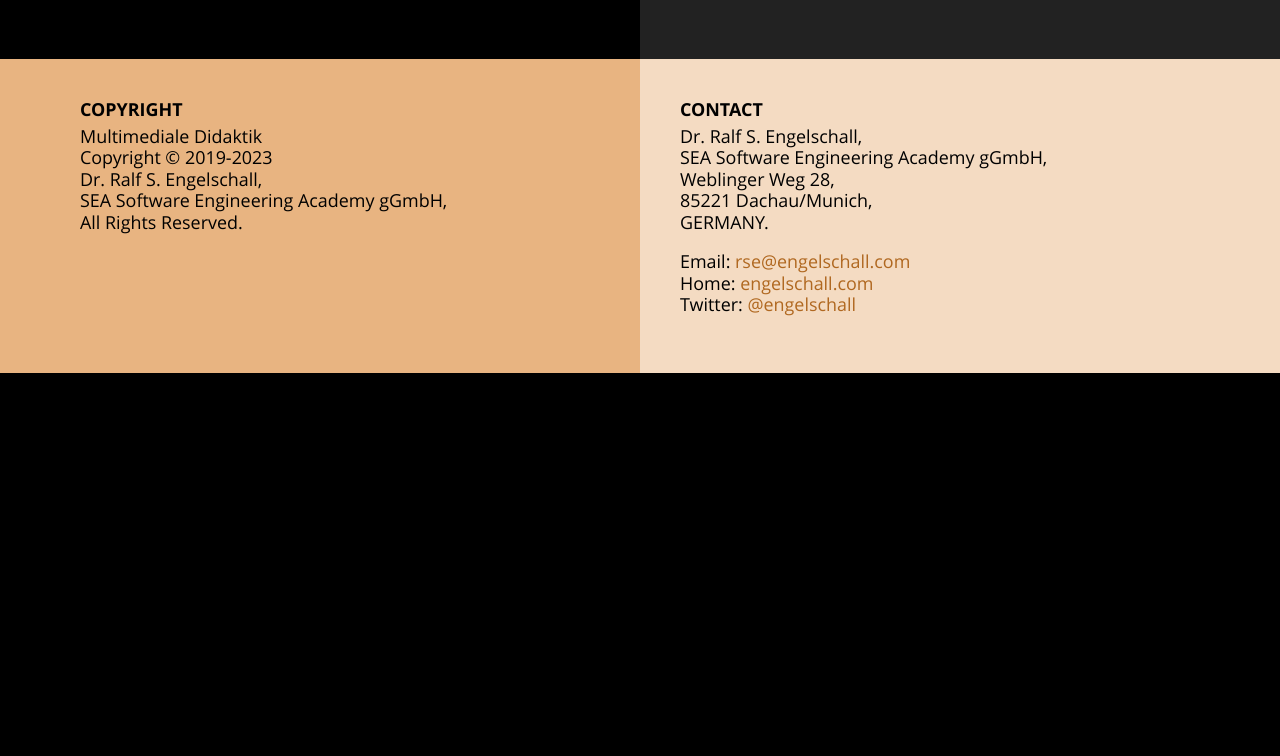
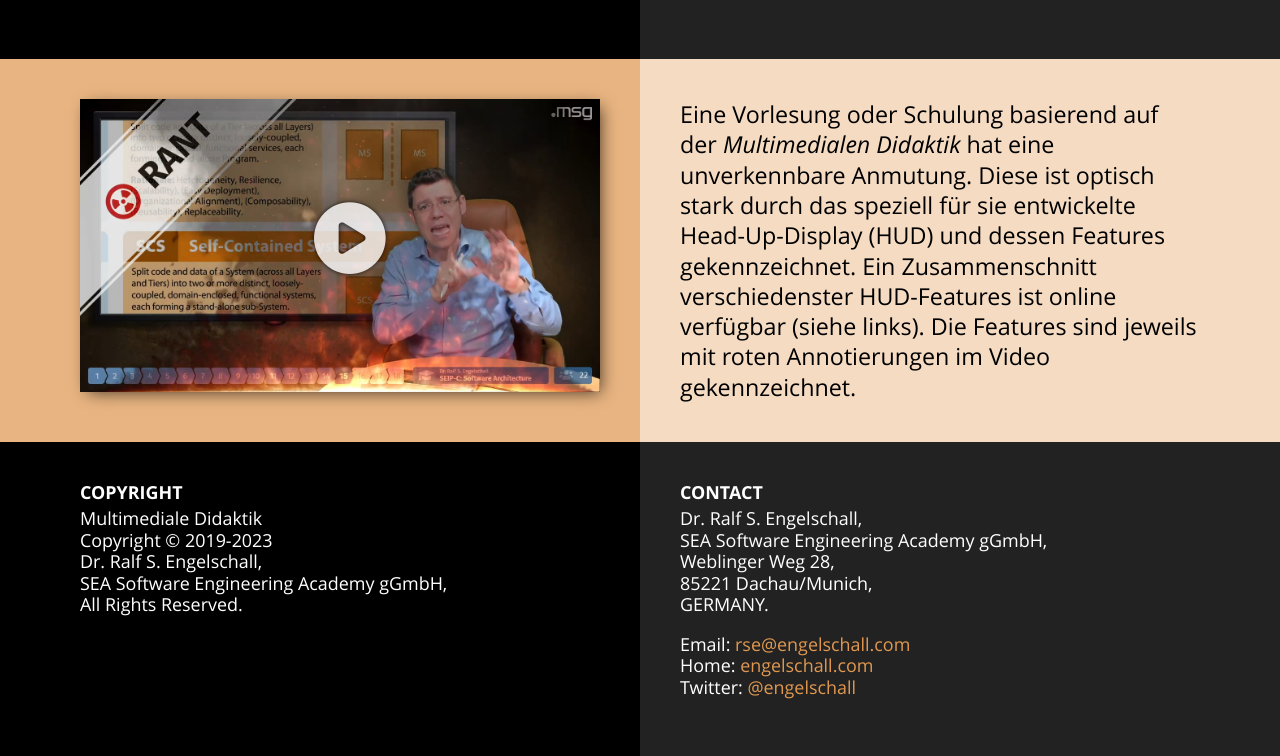
Before and after one commit to softeng-academy/multimediale-didaktik, a website: page web/index.html in a window 1280 px wide. Shown: the part 3287-4043 px from the top of the page. Before the commit the page ends 3660 px from the top, so only its background shows below. Drawn offline with Linux system fonts and the light colour scheme; files whose address does not match are found by name.

Commit message:
add excerpts

```diff
--- a/web/index.html
+++ b/web/index.html
@@ -148,6 +148,24 @@
         </div>
         <div class="row">
             <div class="left bg-brown6xL">
+                <div class="video">
+                    <a class="fancybox fancybox.iframe" href="https://www.youtube.com/embed/TkQko_XB4Eg?autoplay=1">
+                        <div class="overlay"><i class="fa fa-play-circle"></i></div>
+                        <img class="screenshot dropshadow" src="images/screenshot2.png"/>
+                    </a>
+                </div>
+            </div>
+            <div class="right bg-brown9xL fn-large">
+                Eine Vorlesung oder Schulung basierend auf der <i>Multimedialen Didaktik</i>
+                hat eine unverkennbare Anmutung. Diese ist optisch stark durch das speziell für sie
+                entwickelte Head-Up-Display (HUD) und dessen Features gekennzeichnet.
+                Ein Zusammenschnitt verschiedenster HUD-Features
+                ist online verfügbar (siehe links). Die Features sind jeweils mit roten
+                Annotierungen im Video gekennzeichnet.
+            </div>
+        </div>
+        <div class="row">
+            <div class="left bg-black">
                 <b>COPYRIGHT</b>
                 <p class="left-aligned"/>
                 Multimediale Didaktik<br/>
@@ -156,7 +174,7 @@
                 SEA Software Engineering Academy gGmbH,<br/>
                 All Rights Reserved.
             </div>
-            <div class="right bg-brown9xL">
+            <div class="right bg-grey">
                 <b>CONTACT</b>
                 <p class="left-aligned"/>
                 Dr. Ralf S. Engelschall,<br/>
```
Also changed, not shown: web/images/screenshot2.png (added).
